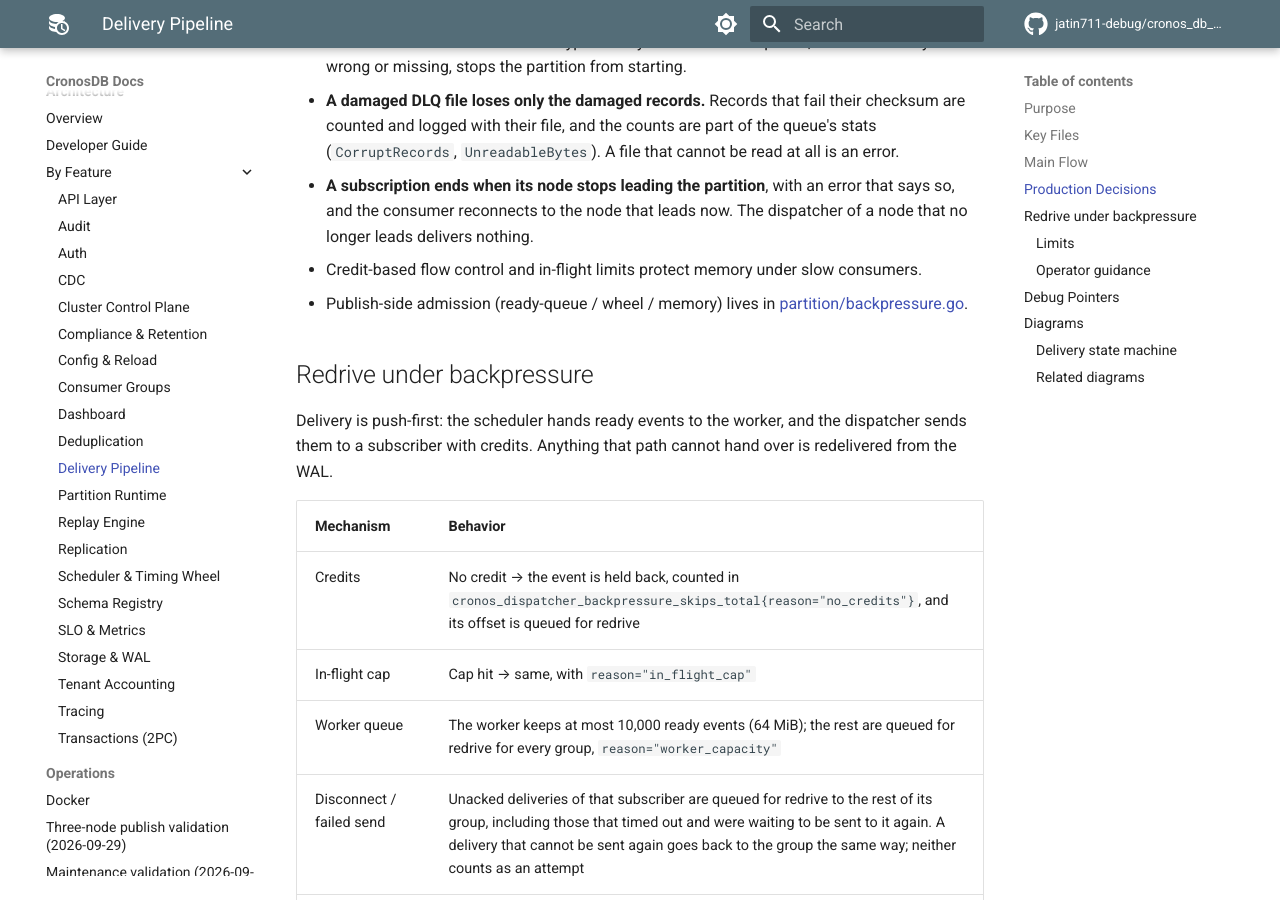
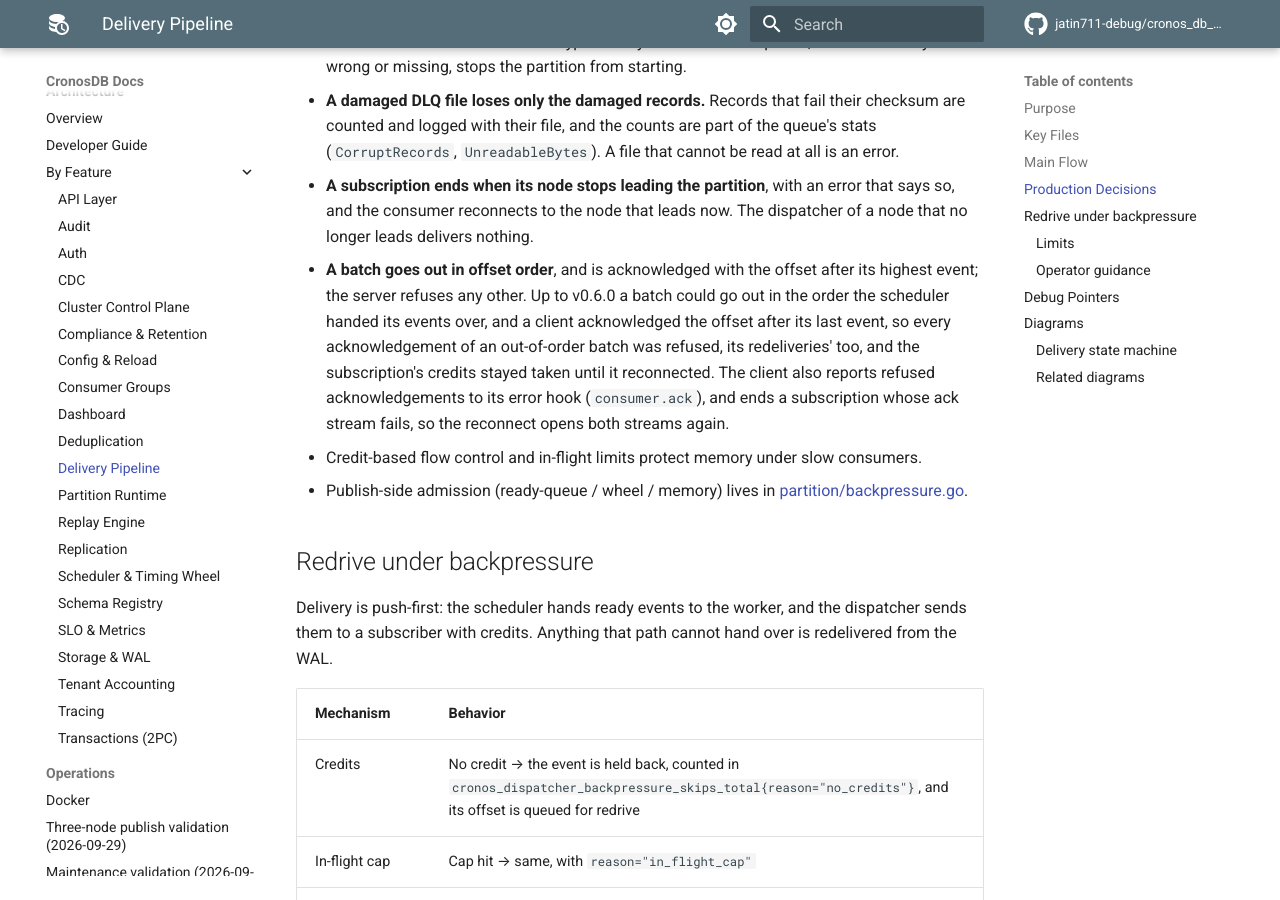
Before and after one commit to jatin711-debug/cronos_db_golang, an MkDocs documentation site: the page built from docs/architecture/features/delivery.md, in a window 1280 px wide and 900 px high, scrolled down 1278 px. Built offline with MkDocs 1.6.1 and Material for MkDocs 9.7.7, drawn with Linux system fonts in a browser that asks for light colours; comment, search, counter and statistics services are not loaded.

Commit message:
Say that delivery batches go out in offset order
Co-Authored-By: Claude Opus 5.5 <noreply@anthropic.com>

```diff
--- a/docs/architecture/features/delivery.md
+++ b/docs/architecture/features/delivery.md
@@ -31,6 +31,7 @@ The delivery module moves scheduled events to subscribers with backpressure, ret
 - **DLQ entries are encrypted** with the partition's key when encryption at rest is on: a dead-lettered event is stored whole, payload included. Entries written before encryption was switched on are still read. An encrypted entry that cannot be opened, because the key is wrong or missing, stops the partition from starting.
 - **A damaged DLQ file loses only the damaged records.** Records that fail their checksum are counted and logged with their file, and the counts are part of the queue's stats (`CorruptRecords`, `UnreadableBytes`). A file that cannot be read at all is an error.
 - **A subscription ends when its node stops leading the partition**, with an error that says so, and the consumer reconnects to the node that leads now. The dispatcher of a node that no longer leads delivers nothing.
+- **A batch goes out in offset order**, and is acknowledged with the offset after its highest event; the server refuses any other. Up to v0.6.0 a batch could go out in the order the scheduler handed its events over, and a client acknowledged the offset after its last event, so every acknowledgement of an out-of-order batch was refused, its redeliveries' too, and the subscription's credits stayed taken until it reconnected. The client also reports refused acknowledgements to its error hook (`consumer.ack`), and ends a subscription whose ack stream fails, so the reconnect opens both streams again.
 - Credit-based flow control and in-flight limits protect memory under slow consumers.
 - Publish-side admission (ready-queue / wheel / memory) lives in [partition/backpressure.go](../../../internal/partition/backpressure.go).
 
```
